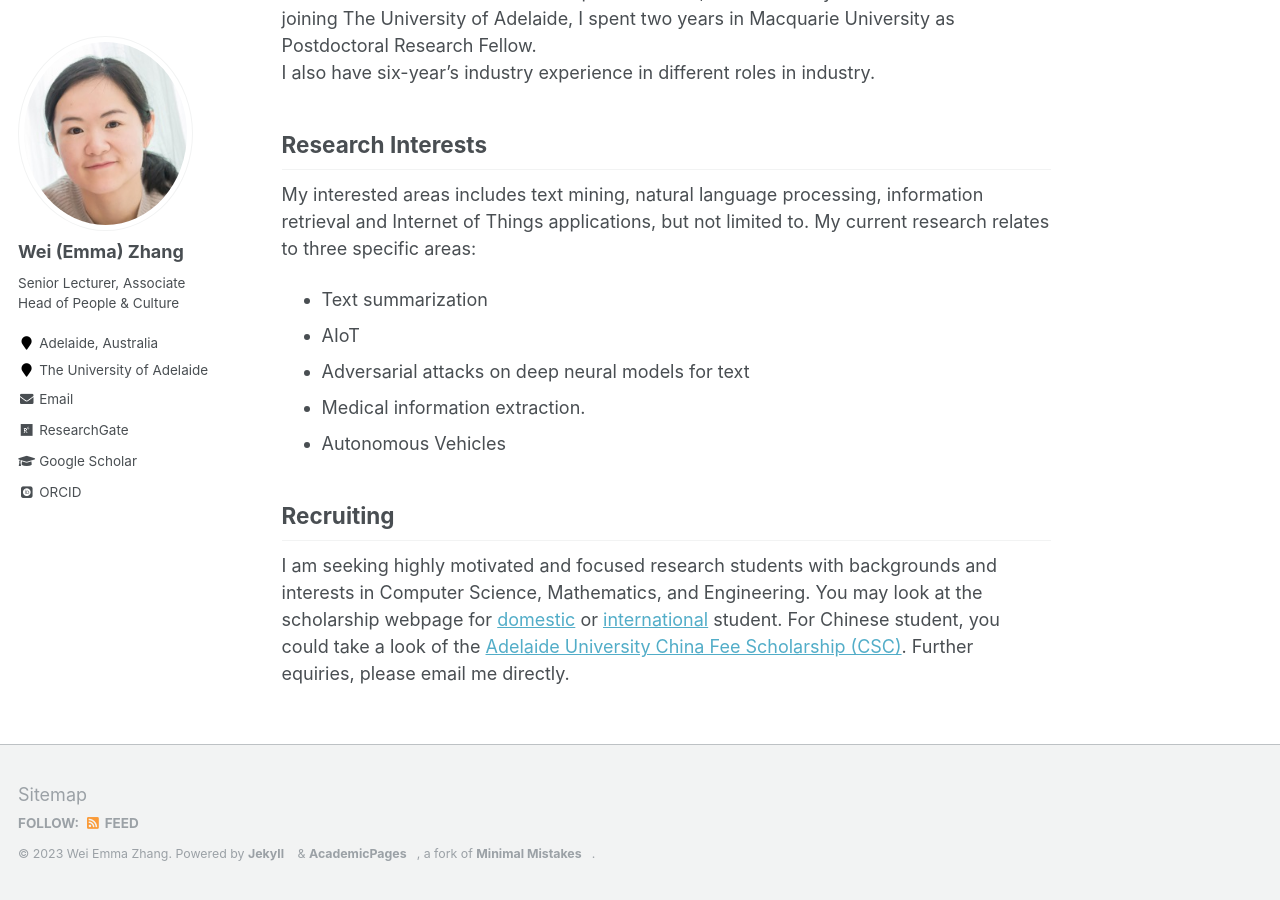
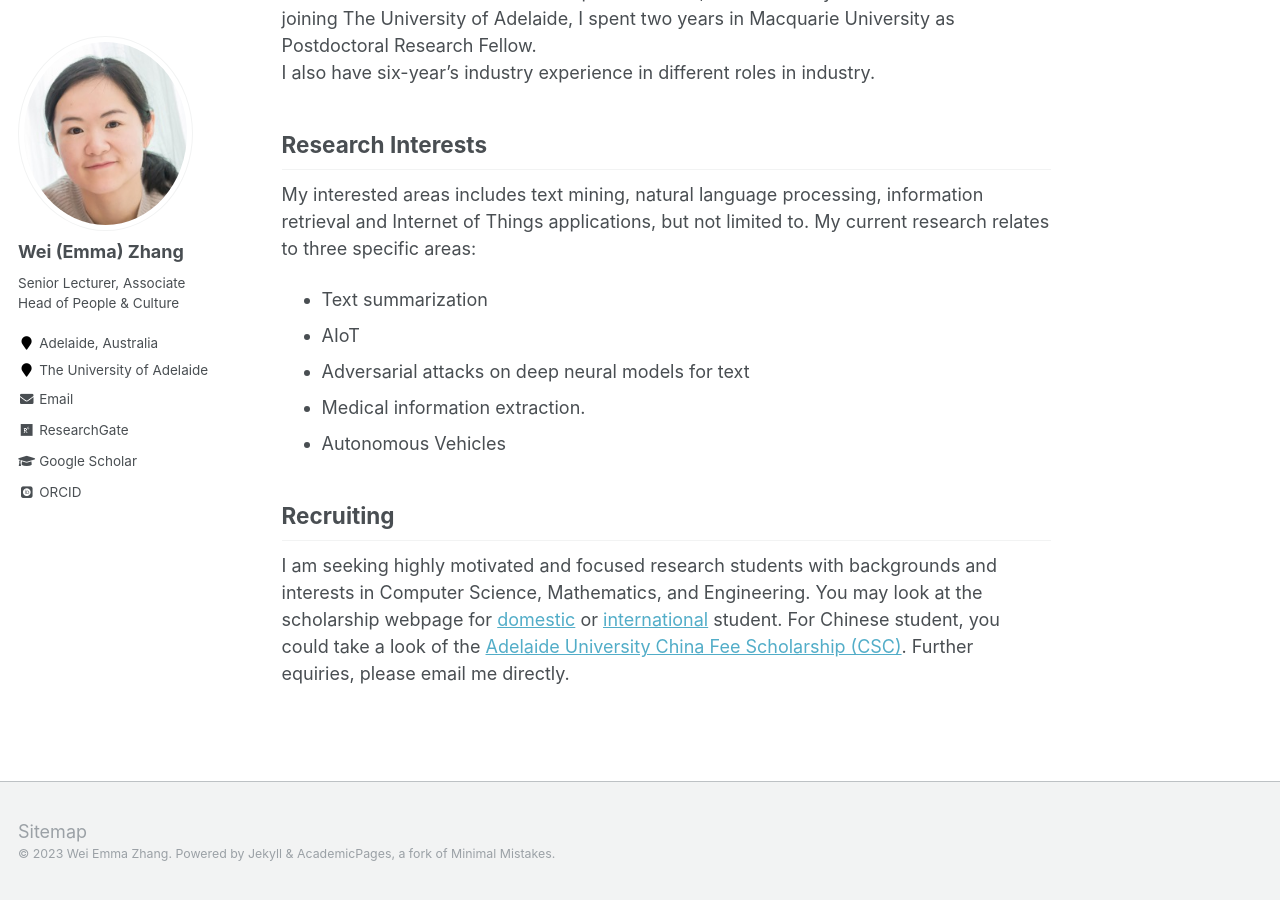
Before and after one commit to weiezhang/weiezhang.github.io, a Jekyll site: the page built from _pages/about.md, in a window 1280 px wide and 900 px high, scrolled down 659 px. Built offline with Jekyll 4.4.1, drawn with Linux system fonts in a browser that asks for light colours; some web fonts are replaced; our own code applies the rules of GitHub Pages for plain Markdown files.

Commit message:
Update footer.html

```diff
--- a/_includes/footer.html
+++ b/_includes/footer.html
@@ -1,6 +1,6 @@
 {% include base_path %}
 
-<d!--iv class="page__footer-follow">
+<!--div class="page__footer-follow">
   <ul class="social-icons">
     {% if site.data.ui-text[site.locale].follow_label %}
       <li><strong>{{ site.data.ui-text[site.locale].follow_label }}</strong></li>
```
